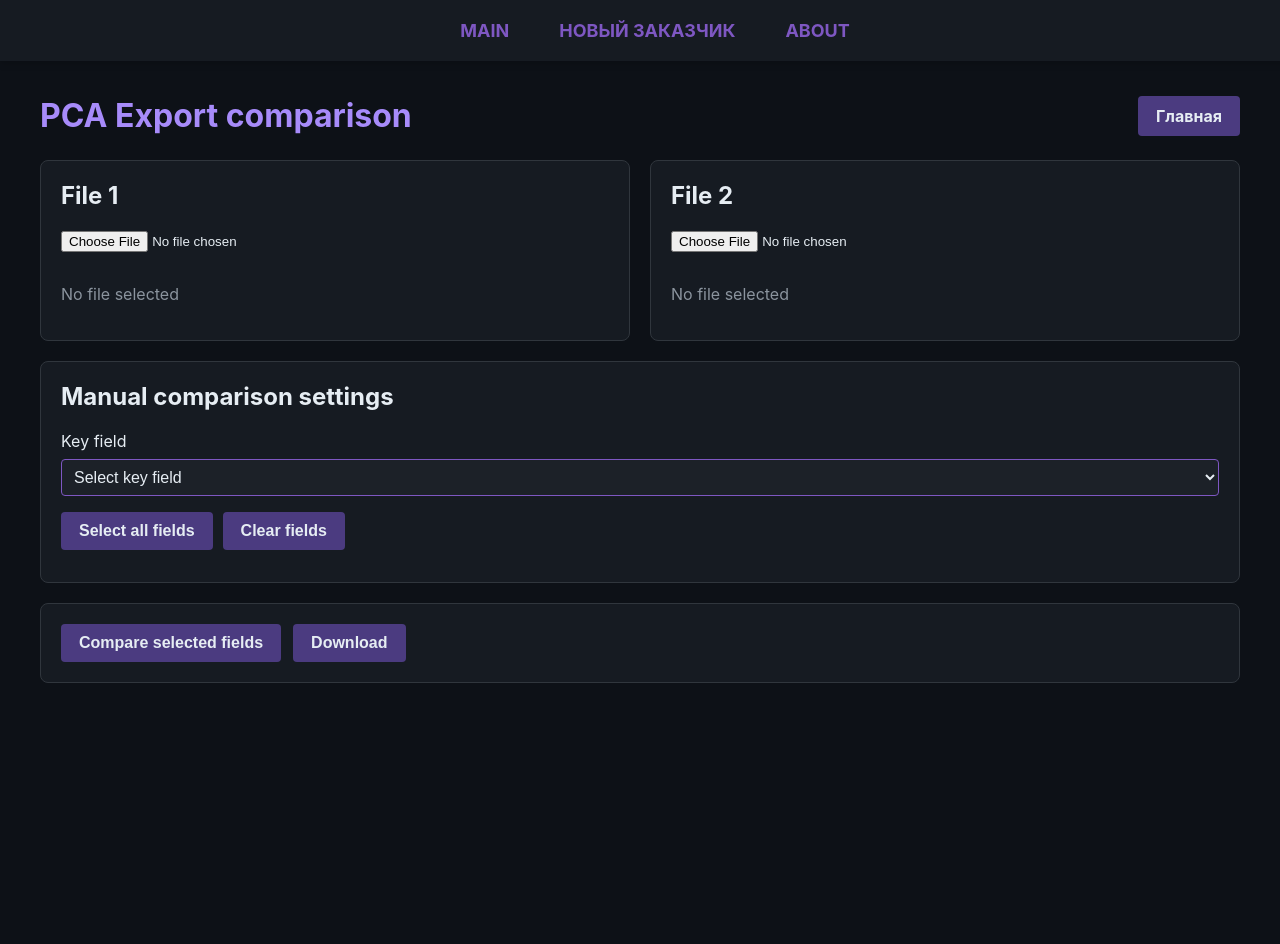
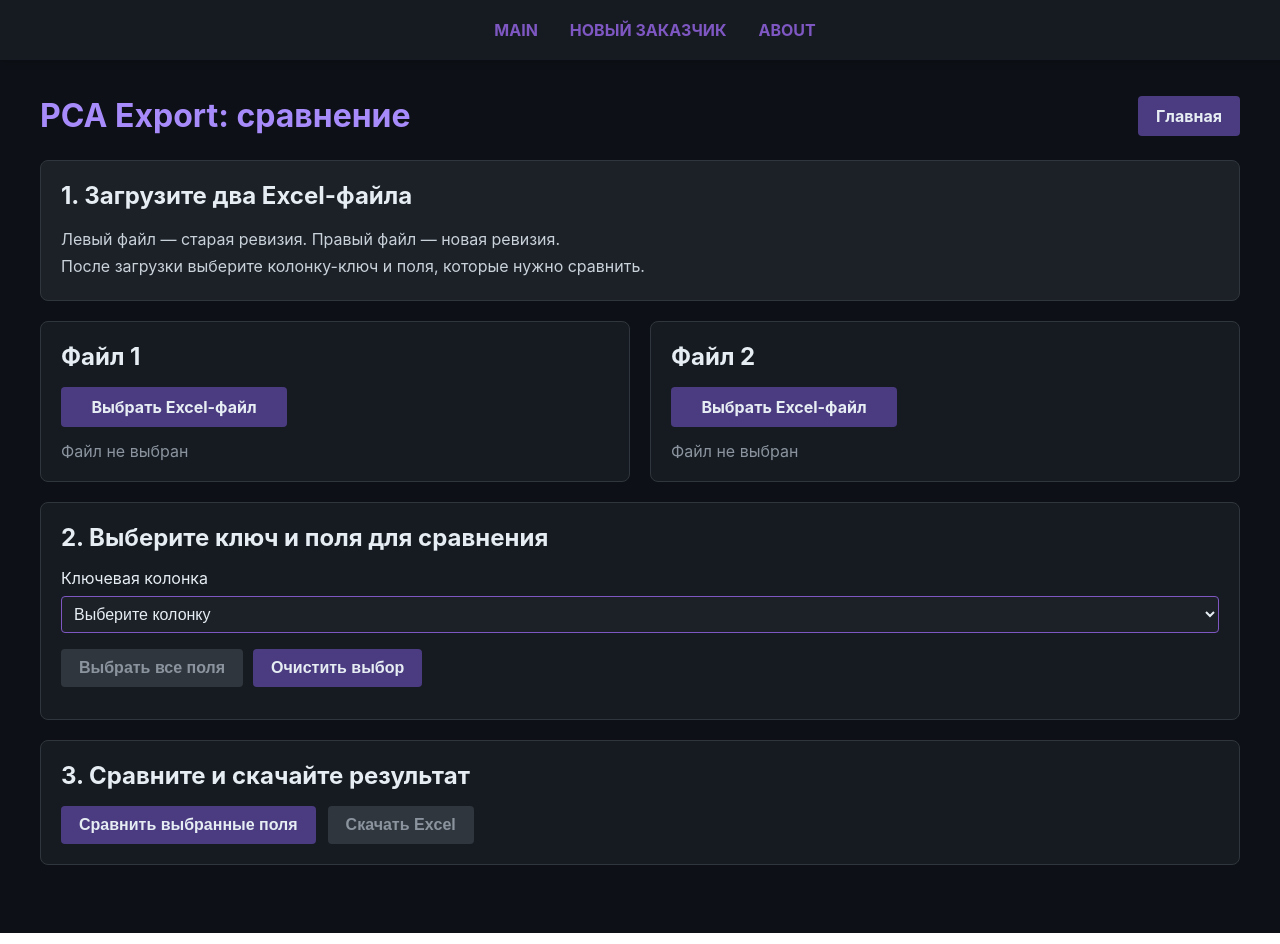
Before and after one commit to Mavline/tables_compare_app, a React (Create React App) app: page /pca-export in a window 1280 px wide. Built offline with nearby package versions, Linux system fonts and the light colour scheme.

Commit message:
Clarify PCA export comparison UI

```diff
--- a/src/components/Navigation.tsx
+++ b/src/components/Navigation.tsx
@@ -15,7 +15,7 @@ const Navigation: React.FC = () => {
       <div style={{
         display: 'flex',
         justifyContent: 'center',
-        gap: '20px',
+        gap: '8px',
         flexWrap: 'wrap',
         maxWidth: '1200px',
         margin: '0 auto'
@@ -25,9 +25,9 @@ const Navigation: React.FC = () => {
           style={{
             color: '#7E57C2',
             textDecoration: 'none',
-            fontSize: '18px',
+            fontSize: '16px',
             fontWeight: 'bold',
-            padding: '5px 15px',
+            padding: '5px 12px',
             borderRadius: '4px',
             transition: 'all 0.3s ease'
           }}
@@ -47,9 +47,9 @@ const Navigation: React.FC = () => {
           style={{
             color: '#7E57C2',
             textDecoration: 'none',
-            fontSize: '18px',
+            fontSize: '16px',
             fontWeight: 'bold',
-            padding: '5px 15px',
+            padding: '5px 12px',
             borderRadius: '4px',
             transition: 'all 0.3s ease'
           }}
@@ -69,9 +69,9 @@ const Navigation: React.FC = () => {
           style={{
             color: '#7E57C2',
             textDecoration: 'none',
-            fontSize: '18px',
+            fontSize: '16px',
             fontWeight: 'bold',
-            padding: '5px 15px',
+            padding: '5px 12px',
             borderRadius: '4px',
             transition: 'all 0.3s ease'
           }}
--- a/src/pcaExport/PcaExportCompare.tsx
+++ b/src/pcaExport/PcaExportCompare.tsx
@@ -28,6 +28,8 @@ const pageStyle: React.CSSProperties = {
   backgroundColor: '#0D1117',
   color: '#E6EDF3',
   padding: '96px 32px 48px',
+  boxSizing: 'border-box',
+  overflowX: 'hidden',
 };
 
 const panelStyle: React.CSSProperties = {
@@ -37,7 +39,7 @@ const panelStyle: React.CSSProperties = {
   padding: '20px',
 };
 
-const buttonStyle: React.CSSProperties = {
+const buttonStyleBase: React.CSSProperties = {
   padding: '10px 18px',
   backgroundColor: '#4B3B80',
   color: '#E6EDF3',
@@ -47,6 +49,13 @@ const buttonStyle: React.CSSProperties = {
   fontWeight: 'bold',
 };
 
+const disabledButtonStyle: React.CSSProperties = {
+  ...buttonStyleBase,
+  backgroundColor: '#30363D',
+  color: '#8B949E',
+  cursor: 'not-allowed',
+};
+
 const selectStyle: React.CSSProperties = {
   width: '100%',
   padding: '8px',
@@ -54,6 +63,60 @@ const selectStyle: React.CSSProperties = {
   borderRadius: '4px',
   backgroundColor: '#1C2128',
   color: '#E6EDF3',
+};
+
+const fileButtonStyle: React.CSSProperties = {
+  ...buttonStyleBase,
+  display: 'inline-block',
+  textAlign: 'center',
+  minWidth: '190px',
+};
+
+const hiddenFileInputStyle: React.CSSProperties = {
+  position: 'absolute',
+  inset: 0,
+  opacity: 0,
+  cursor: 'pointer',
+};
+
+const metaGridStyle: React.CSSProperties = {
+  display: 'grid',
+  gridTemplateColumns: '110px minmax(0, 1fr)',
+  gap: '8px 14px',
+  alignItems: 'start',
+  marginTop: '16px',
+  color: '#C9D1D9',
+};
+
+const metaLabelStyle: React.CSSProperties = {
+  color: '#8B949E',
+};
+
+const metaValueStyle: React.CSSProperties = {
+  color: '#E6EDF3',
+  fontWeight: 600,
+  wordBreak: 'break-word',
+};
+
+const sectionTitleStyle: React.CSSProperties = {
+  margin: '0 0 16px',
+  color: '#E6EDF3',
+};
+
+const fieldCardStyle: React.CSSProperties = {
+  display: 'flex',
+  alignItems: 'center',
+  gap: '10px',
+  padding: '10px 12px',
+  backgroundColor: '#1C2128',
+  borderRadius: '4px',
+  minHeight: '42px',
+};
+
+const statusLabels: Record<PcaComparisonRow['status'], string> = {
+  changed: 'Изменено',
+  added: 'Добавлено',
+  removed: 'Удалено',
 };
 
 const PcaExportCompare: React.FC = () => {
@@ -169,41 +232,52 @@ const PcaExportCompare: React.FC = () => {
 
   return (
     <main style={pageStyle}>
-      <div style={{ maxWidth: '1200px', margin: '0 auto' }}>
+      <div style={{ maxWidth: '1200px', width: '100%', margin: '0 auto' }}>
         <div style={{ marginBottom: '24px', display: 'flex', justifyContent: 'space-between', gap: '16px', flexWrap: 'wrap' }}>
           <div>
-            <h1 style={{ margin: 0, color: '#A78BFA' }}>PCA Export comparison</h1>
+            <h1 style={{ margin: 0, color: '#A78BFA' }}>PCA Export: сравнение</h1>
           </div>
-          <Link to="/" style={{ ...buttonStyle, textDecoration: 'none', height: 'fit-content' }}>
+          <Link to="/" style={{ ...buttonStyleBase, textDecoration: 'none', height: 'fit-content' }}>
             Главная
           </Link>
         </div>
+
+        <section style={{ ...panelStyle, marginBottom: '20px', backgroundColor: '#1C2128' }}>
+          <h2 style={sectionTitleStyle}>1. Загрузите два Excel-файла</h2>
+          <div style={{ color: '#C9D1D9', lineHeight: 1.7 }}>
+            <div>Левый файл — старая ревизия. Правый файл — новая ревизия.</div>
+            <div>После загрузки выберите колонку-ключ и поля, которые нужно сравнить.</div>
+          </div>
+        </section>
 
         <section style={{ display: 'grid', gridTemplateColumns: 'repeat(auto-fit, minmax(280px, 1fr))', gap: '20px', marginBottom: '20px' }}>
           {[0, 1].map(index => {
             const loaded = loadedFiles[index];
             return (
               <div key={index} style={panelStyle}>
-                <h2 style={{ marginTop: 0 }}>File {index + 1}</h2>
-                <input
-                  type="file"
-                  accept=".xlsx,.xls"
-                  onChange={event => handleUpload(index, event.target.files?.[0])}
-                  style={{ marginBottom: '16px', color: '#E6EDF3' }}
-                />
+                <h2 style={sectionTitleStyle}>Файл {index + 1}</h2>
+                <label style={{ position: 'relative', display: 'inline-block', marginBottom: '14px' }}>
+                  <span style={fileButtonStyle}>Выбрать Excel-файл</span>
+                  <input
+                    type="file"
+                    accept=".xlsx,.xls"
+                    onChange={event => handleUpload(index, event.target.files?.[0])}
+                    style={hiddenFileInputStyle}
+                  />
+                </label>
                 {loaded ? (
-                  <dl style={{ margin: 0, color: '#C9D1D9' }}>
-                    <dt>Selected file</dt>
-                    <dd>{loaded.file.name}</dd>
-                    <dt>Sheet</dt>
-                    <dd>{loaded.parsed.sheetName}</dd>
-                    <dt>Columns</dt>
-                    <dd>{loaded.parsed.headers.length}</dd>
-                    <dt>Rows</dt>
-                    <dd>{loaded.parsed.rows.length}</dd>
-                  </dl>
+                  <div style={metaGridStyle}>
+                    <span style={metaLabelStyle}>Файл</span>
+                    <span style={metaValueStyle}>{loaded.file.name}</span>
+                    <span style={metaLabelStyle}>Лист</span>
+                    <span style={metaValueStyle}>{loaded.parsed.sheetName}</span>
+                    <span style={metaLabelStyle}>Колонки</span>
+                    <span style={metaValueStyle}>{loaded.parsed.headers.length}</span>
+                    <span style={metaLabelStyle}>Строки</span>
+                    <span style={metaValueStyle}>{loaded.parsed.rows.length}</span>
+                  </div>
                 ) : (
-                  <p style={{ color: '#8B949E' }}>No file selected</p>
+                  <p style={{ color: '#8B949E', margin: 0 }}>Файл не выбран</p>
                 )}
               </div>
             );
@@ -211,11 +285,13 @@ const PcaExportCompare: React.FC = () => {
         </section>
 
         <section style={{ ...panelStyle, marginBottom: '20px' }}>
-          <h2 style={{ marginTop: 0 }}>Manual comparison settings</h2>
+          <h2 style={sectionTitleStyle}>2. Выберите ключ и поля для сравнения</h2>
           <label style={{ display: 'block', marginBottom: '16px' }}>
-            <span style={{ display: 'block', marginBottom: '8px' }}>Key field</span>
+            <span style={{ display: 'block', marginBottom: '8px' }}>
+              Ключевая колонка
+            </span>
             <select value={keyField} onChange={event => setKeyField(event.target.value)} style={selectStyle}>
-              <option value="">Select key field</option>
+              <option value="">Выберите колонку</option>
               {commonHeaders.map(header => (
                 <option key={header} value={header}>{header}</option>
               ))}
@@ -223,11 +299,16 @@ const PcaExportCompare: React.FC = () => {
           </label>
 
           <div style={{ display: 'flex', gap: '10px', marginBottom: '12px', flexWrap: 'wrap' }}>
-            <button type="button" style={buttonStyle} onClick={selectAllFields} disabled={commonHeaders.length === 0}>
-              Select all fields
+            <button
+              type="button"
+              style={commonHeaders.length === 0 ? disabledButtonStyle : buttonStyleBase}
+              onClick={selectAllFields}
+              disabled={commonHeaders.length === 0}
+            >
+              Выбрать все поля
             </button>
-            <button type="button" style={buttonStyle} onClick={clearFields}>
-              Clear fields
+            <button type="button" style={buttonStyleBase} onClick={clearFields}>
+              Очистить выбор
             </button>
           </div>
 
@@ -237,14 +318,7 @@ const PcaExportCompare: React.FC = () => {
             gap: '8px',
           }}>
             {commonHeaders.map(header => (
-              <label key={header} style={{
-                display: 'flex',
-                alignItems: 'center',
-                gap: '8px',
-                padding: '8px',
-                backgroundColor: '#1C2128',
-                borderRadius: '4px',
-              }}>
+              <label key={header} style={fieldCardStyle}>
                 <input
                   type="checkbox"
                   checked={selectedFields.includes(header)}
@@ -268,21 +342,22 @@ const PcaExportCompare: React.FC = () => {
         )}
 
         <section style={{ ...panelStyle, marginBottom: '20px' }}>
+          <h2 style={sectionTitleStyle}>3. Сравните и скачайте результат</h2>
           <div style={{ display: 'flex', gap: '12px', alignItems: 'center', flexWrap: 'wrap' }}>
-            <button type="button" style={buttonStyle} onClick={runComparison}>
-              Compare selected fields
+            <button type="button" style={buttonStyleBase} onClick={runComparison}>
+              Сравнить выбранные поля
             </button>
             <button
               type="button"
-              style={buttonStyle}
+              style={!comparison || comparison.rows.length === 0 ? disabledButtonStyle : buttonStyleBase}
               onClick={downloadComparison}
               disabled={!comparison || comparison.rows.length === 0}
             >
-              Download
+              Скачать Excel
             </button>
             {comparison && (
               <span style={{ color: '#C9D1D9' }}>
-                Difference rows: {comparison.rows.length}
+                Строк с отличиями: {comparison.rows.length}
               </span>
             )}
           </div>
@@ -290,15 +365,15 @@ const PcaExportCompare: React.FC = () => {
 
         {comparison && (
           <section style={panelStyle}>
-            <h2 style={{ marginTop: 0 }}>Preview</h2>
+            <h2 style={sectionTitleStyle}>Предпросмотр</h2>
             {previewRows.length === 0 ? (
-              <p style={{ color: '#C9D1D9' }}>No differences found in selected fields.</p>
+              <p style={{ color: '#C9D1D9' }}>В выбранных полях отличий нет.</p>
             ) : (
               <div style={{ overflowX: 'auto' }}>
                 <table style={{ width: '100%', borderCollapse: 'collapse', fontSize: '14px' }}>
                   <thead>
                     <tr>
-                      {['Status', 'Key', 'Field', 'File 1', 'File 2'].map(header => (
+                      {['Статус', 'Ключ', 'Поле', 'Файл 1', 'Файл 2'].map(header => (
                         <th key={header} style={tableHeaderStyle}>{header}</th>
                       ))}
                     </tr>
@@ -306,7 +381,7 @@ const PcaExportCompare: React.FC = () => {
                   <tbody>
                     {previewRows.slice(0, 100).map((row, index) => (
                       <tr key={`${row.key}-${row.field}-${index}`}>
-                        <td style={tableCellStyle}>{row.status}</td>
+                        <td style={tableCellStyle}>{statusLabels[row.status]}</td>
                         <td style={tableCellStyle}>{row.key}</td>
                         <td style={tableCellStyle}>{row.field}</td>
                         <td style={tableCellStyle}>{row.left}</td>
```
